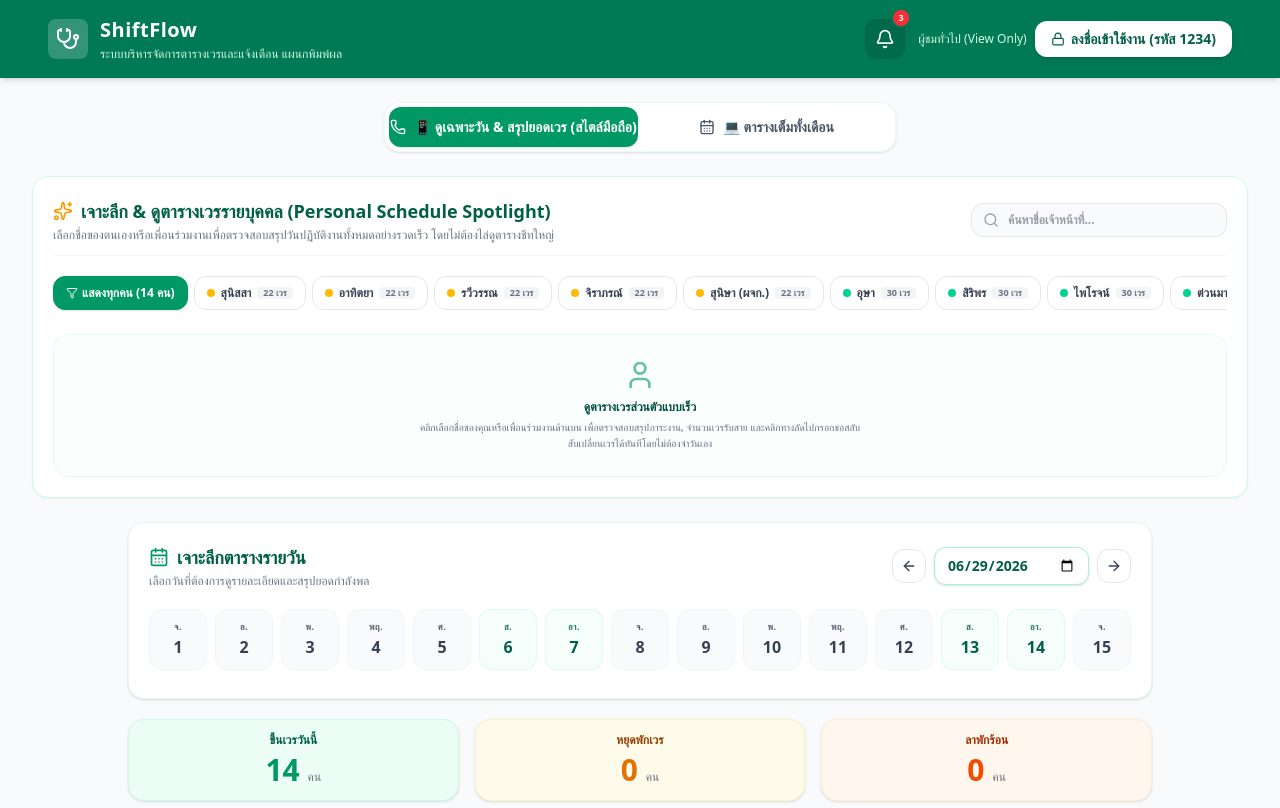
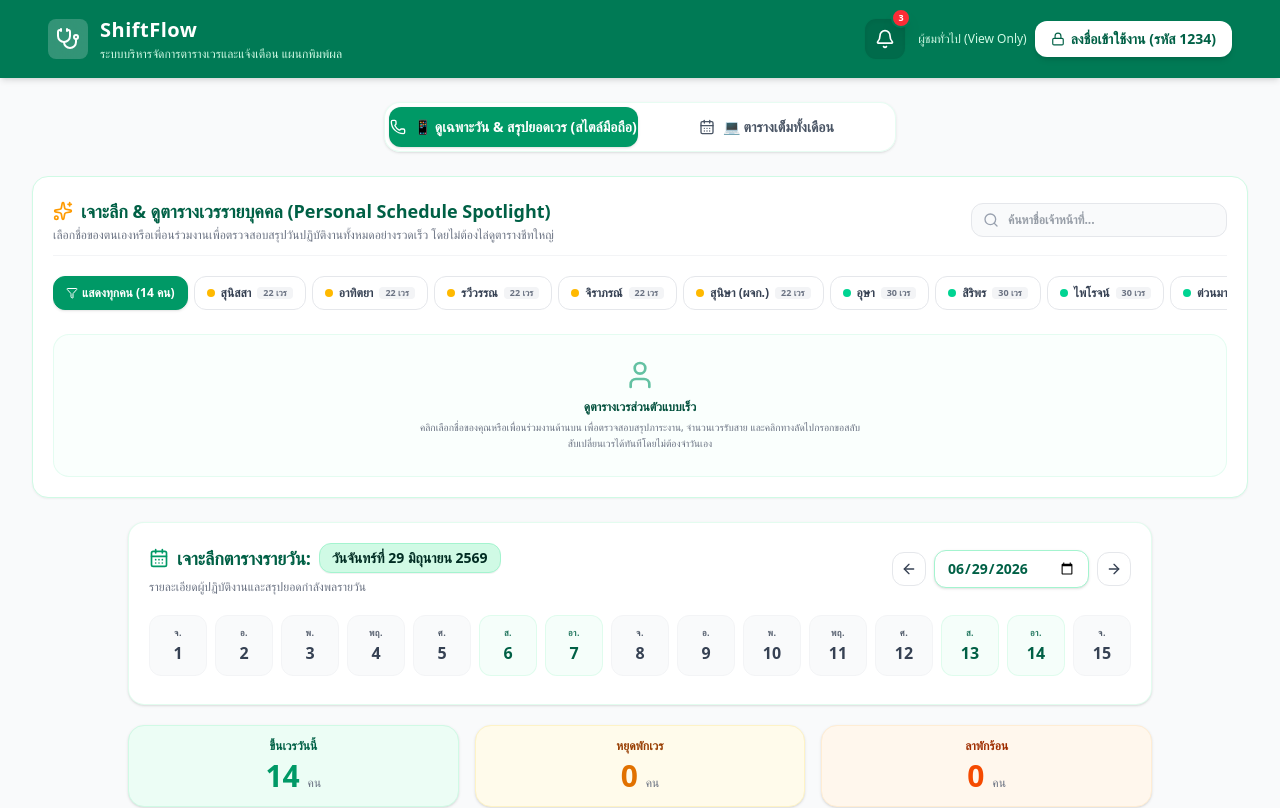
Before and after one commit to jasunisa255/Shiftflow, a React (Vite) app: page / in a window 1280 px wide. Shown: the top 808 px of the page. Built offline with nearby package versions, Linux system fonts and the light colour scheme.

Commit message:
style: update dashboard header UI and metadata
Refine the shift schedule summary display with improved typography, date formatting, and the addition of the current system date for better readability. Also updated the document title.

```diff
--- a/index.html
+++ b/index.html
@@ -3,7 +3,7 @@
   <head>
     <meta charset="UTF-8" />
     <meta name="viewport" content="width=device-width, initial-scale=1.0" />
-    <title>ShiftFlow Medical Checkup Report</title>
+    <title>My Google AI Studio App</title>
   </head>
   <body>
     <div id="root"></div>
--- a/src/App.tsx
+++ b/src/App.tsx
@@ -1601,8 +1601,13 @@ export default function App() {
                           </span>
                         )}
                       </div>
-                      <p className="text-xs text-gray-400 mt-1">
-                        สรุปและแยกแยะภาระงานรายบุคคล ประจำรอบเวรเดือน {new Date(`${currentMonthStr}-01`).toLocaleDateString("th-TH", { month: 'long', year: 'numeric' })}
+                      <p className="text-xs text-gray-500 mt-1.5 font-bold flex flex-wrap items-center gap-1.5">
+                        <span>📅 รอบเดือนตารางเวร:</span>
+                        <strong className="text-emerald-700 bg-emerald-50 border border-emerald-100/60 px-2 py-0.5 rounded-md text-xs font-black">
+                          {new Date(`${currentMonthStr}-01`).toLocaleDateString("th-TH", { month: 'long', year: 'numeric' })}
+                        </strong>
+                        <span className="text-gray-300 hidden sm:inline">|</span>
+                        <span className="text-gray-400 font-medium">วันที่ปัจจุบัน: {new Date().toLocaleDateString("th-TH", { day: 'numeric', month: 'long', year: 'numeric' })}</span>
                       </p>
                     </div>
                   </div>
@@ -1695,9 +1700,12 @@ export default function App() {
                       <div className="bg-white border border-gray-150 rounded-2xl p-3 sm:p-5 shadow-2xs">
                         <div className="flex flex-col sm:flex-row sm:items-center justify-between gap-3 border-b border-gray-100 pb-3.5 mb-4">
                           <div>
-                            <h3 className="text-sm sm:text-base font-black text-gray-800 flex items-center gap-1.5">
+                            <h3 className="text-sm sm:text-base font-black text-gray-800 flex flex-wrap items-center gap-1.5">
                               <CalendarDays className="w-5 h-5 text-emerald-600" />
                               <span>ปฏิทินเวรของ: <strong className="text-emerald-700 underline font-extrabold">คุณ{activeStaff}</strong></span>
+                              <span className="bg-emerald-50 text-emerald-800 border border-emerald-150 text-xs px-2 py-0.5 rounded-lg font-extrabold">
+                                ประจำรอบเดือน: {new Date(`${currentMonthStr}-01`).toLocaleDateString("th-TH", { month: 'long', year: 'numeric' })}
+                              </span>
                             </h3>
                             <p className="text-gray-400 text-[10px] sm:text-xs">
                               คลิกช่องวันที่ที่ต้องการเพื่อปรับปรุงเป็นวันหยุด วันลา หรือขอปฏิบัติงาน (บันทึกอัตโนมัติ)
@@ -1764,6 +1772,7 @@ export default function App() {
                             return (
                               <div
                                 key={cell.date}
+                                title={new Date(cell.date).toLocaleDateString("th-TH", { weekday: 'long', day: 'numeric', month: 'long', year: 'numeric' })}
                                 onClick={() => {
                                   toggleCellState(cell.date, activeStaff);
                                 }}
@@ -1824,6 +1833,17 @@ export default function App() {
                 {/* TAB 2: WORKLOAD STATISTICS */}
                 {spotlightTab === "stats" && (
                   <div className="flex flex-col gap-4">
+                    {/* Header showing name and period clearly */}
+                    <div className="bg-emerald-50 border border-emerald-100 p-3.5 rounded-2xl flex flex-col sm:flex-row items-center justify-between gap-3 shadow-xs">
+                      <div className="flex items-center gap-2 text-xs sm:text-sm font-extrabold text-emerald-950">
+                        <TrendingUp className="w-4 h-4 text-emerald-600" />
+                        <span>สถิติภาระงานสะสมของ คุณ{activeStaff}</span>
+                      </div>
+                      <span className="bg-white border border-emerald-200 text-emerald-900 font-black text-xs px-3.5 py-1.5 rounded-xl shadow-xs">
+                        📅 ประจำรอบเดือน: {new Date(`${currentMonthStr}-01`).toLocaleDateString("th-TH", { month: 'long', year: 'numeric' })}
+                      </span>
+                    </div>
+
                     {/* Dashboard stats panel */}
                     <div className="grid grid-cols-2 sm:grid-cols-3 lg:grid-cols-6 gap-3">
                       <div className="bg-emerald-50/50 border border-emerald-100 p-3 rounded-2xl text-center shadow-2xs">
@@ -1952,11 +1972,14 @@ export default function App() {
               <div className="bg-white rounded-2xl shadow-sm border border-emerald-100/60 p-4 sm:p-5 flex flex-col gap-4">
                 <div className="flex flex-col sm:flex-row justify-between items-start sm:items-center gap-3">
                   <div>
-                    <h2 className="text-lg font-bold text-emerald-800 flex items-center gap-2">
+                    <h2 className="text-lg font-bold text-emerald-800 flex flex-wrap items-center gap-2">
                       <CalendarDays className="w-5 h-5 text-emerald-600 shrink-0" />
-                      <span>เจาะลึกตารางรายวัน</span>
+                      <span>เจาะลึกตารางรายวัน:</span>
+                      <span className="bg-emerald-100 text-emerald-950 px-3 py-1 rounded-xl text-xs sm:text-sm font-black border border-emerald-200 shadow-2xs">
+                        {new Date(selectedDate).toLocaleDateString("th-TH", { weekday: 'long', day: 'numeric', month: 'long', year: 'numeric' })}
+                      </span>
                     </h2>
-                    <p className="text-gray-500 text-xs mt-0.5">เลือกวันที่ต้องการดูรายละเอียดและสรุปยอดกำลังพล</p>
+                    <p className="text-gray-500 text-xs mt-1.5">รายละเอียดผู้ปฏิบัติงานและสรุปยอดกำลังพลรายวัน</p>
                   </div>
                   <div className="flex items-center gap-2 w-full sm:w-auto justify-between sm:justify-start">
                     <button
```
